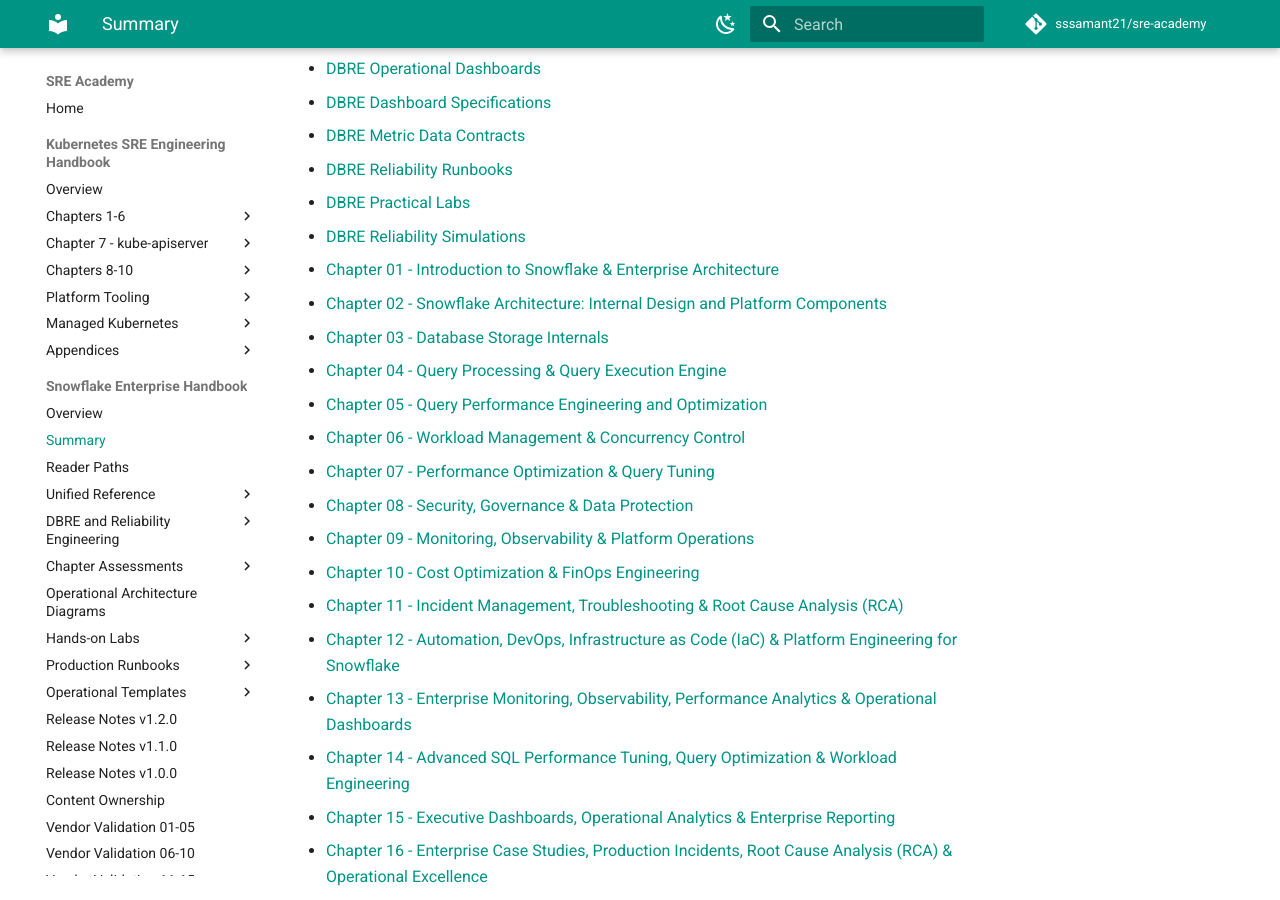
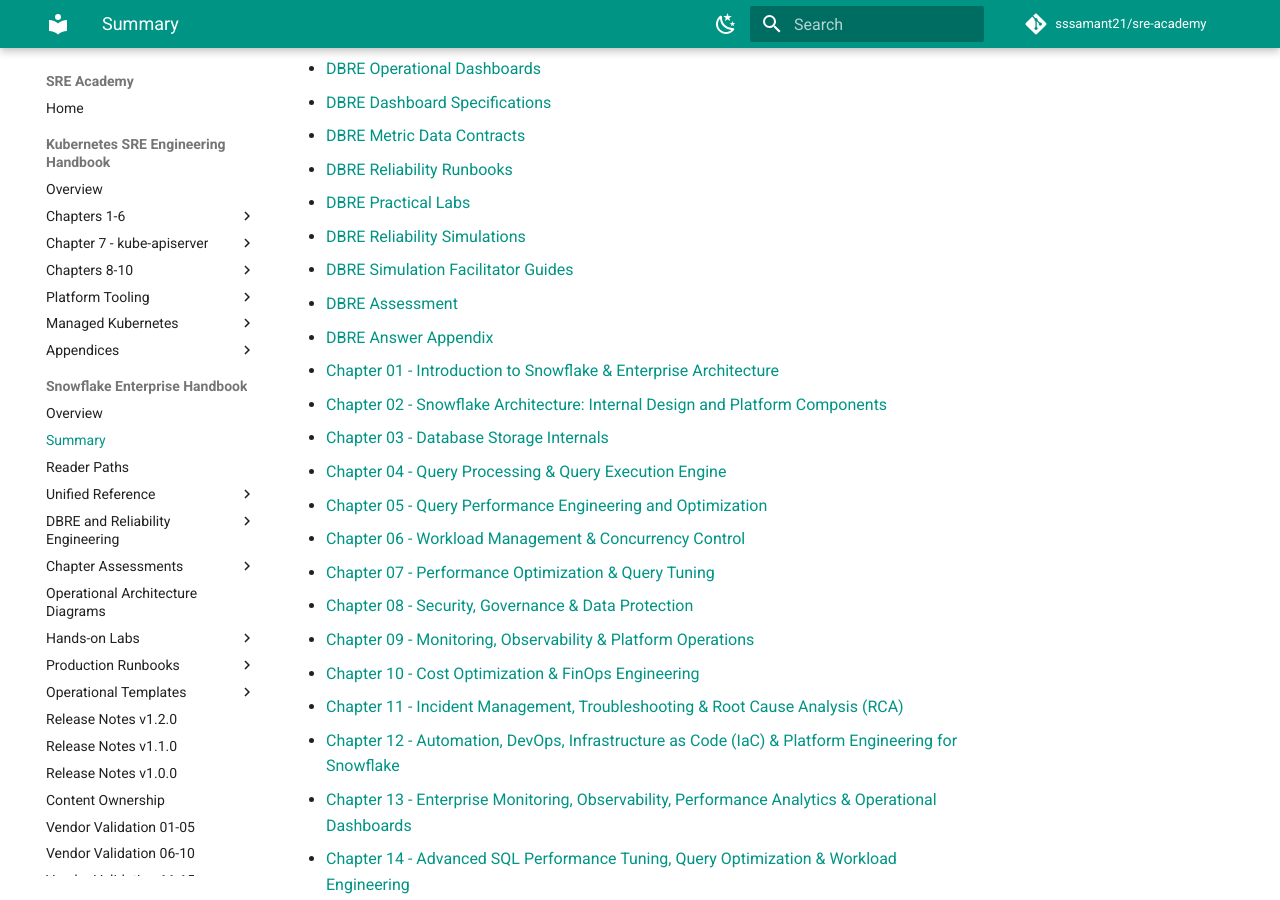
Before and after one commit to sssamant21/sre-academy, an MkDocs documentation site: the page built from docs/books/snowflake/summary.md, in a window 1280 px wide and 900 px high, scrolled down 594 px. Built offline with MkDocs 1.6.1 and Material for MkDocs 9.7.7, drawn with Linux system fonts in a browser that asks for light colours; comment, search, counter and statistics services are not loaded.

Commit message:
docs(snowflake): link DBRE guides and assessment

```diff
--- a/docs/books/snowflake/summary.md
+++ b/docs/books/snowflake/summary.md
@@ -20,6 +20,9 @@
 - [DBRE Reliability Runbooks](dbre/runbooks/index.md)
 - [DBRE Practical Labs](dbre/labs/index.md)
 - [DBRE Reliability Simulations](dbre/simulations/index.md)
+- [DBRE Simulation Facilitator Guides](dbre/simulations/facilitator-guides/index.md)
+- [DBRE Assessment](dbre/assessments/index.md)
+- [DBRE Answer Appendix](dbre/assessments/answers/index.md)
 
 - [Chapter 01 - Introduction to Snowflake & Enterprise Architecture](chapter-01/README.md)
 - [Chapter 02 - Snowflake Architecture: Internal Design and Platform Components](chapter-02/README.md)
```
